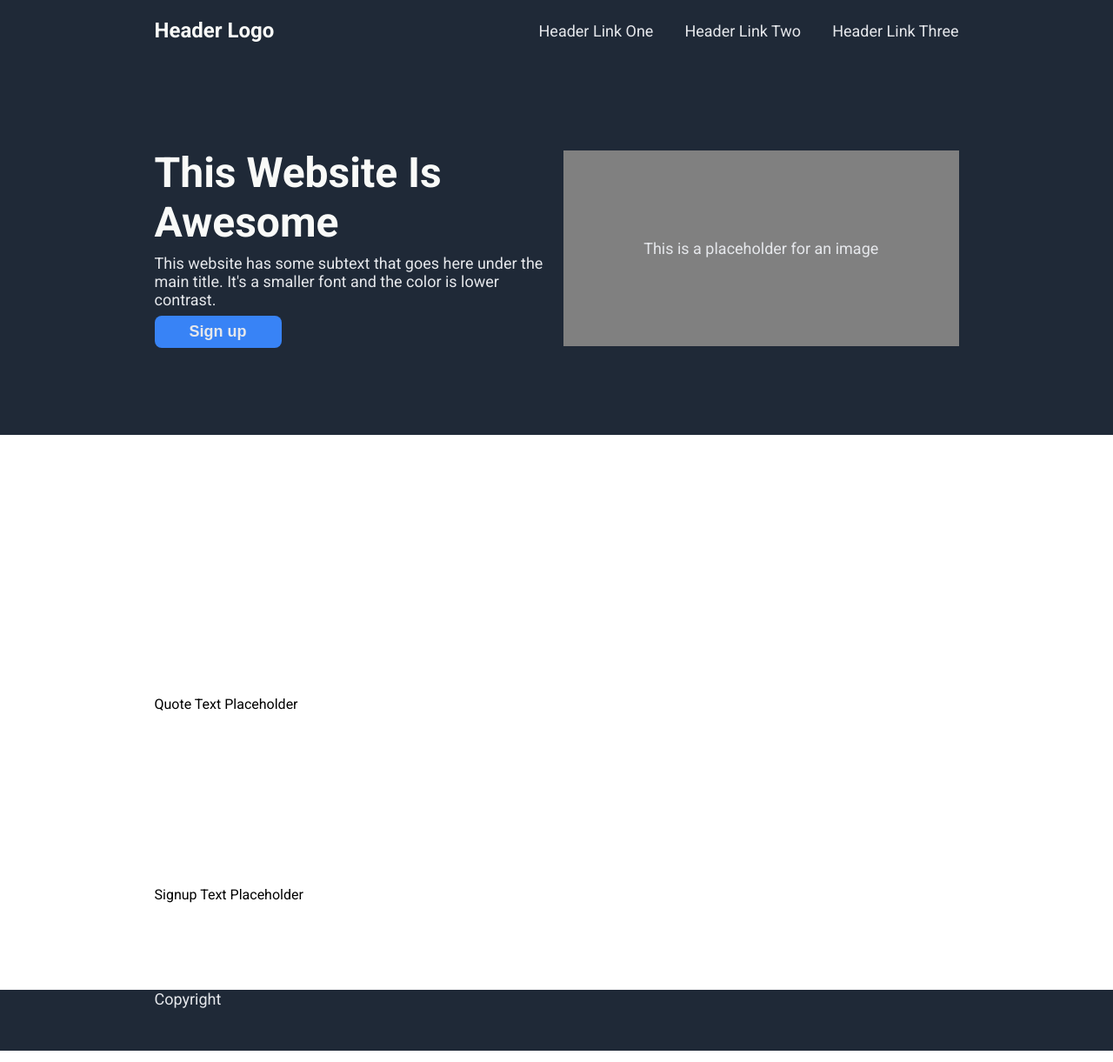
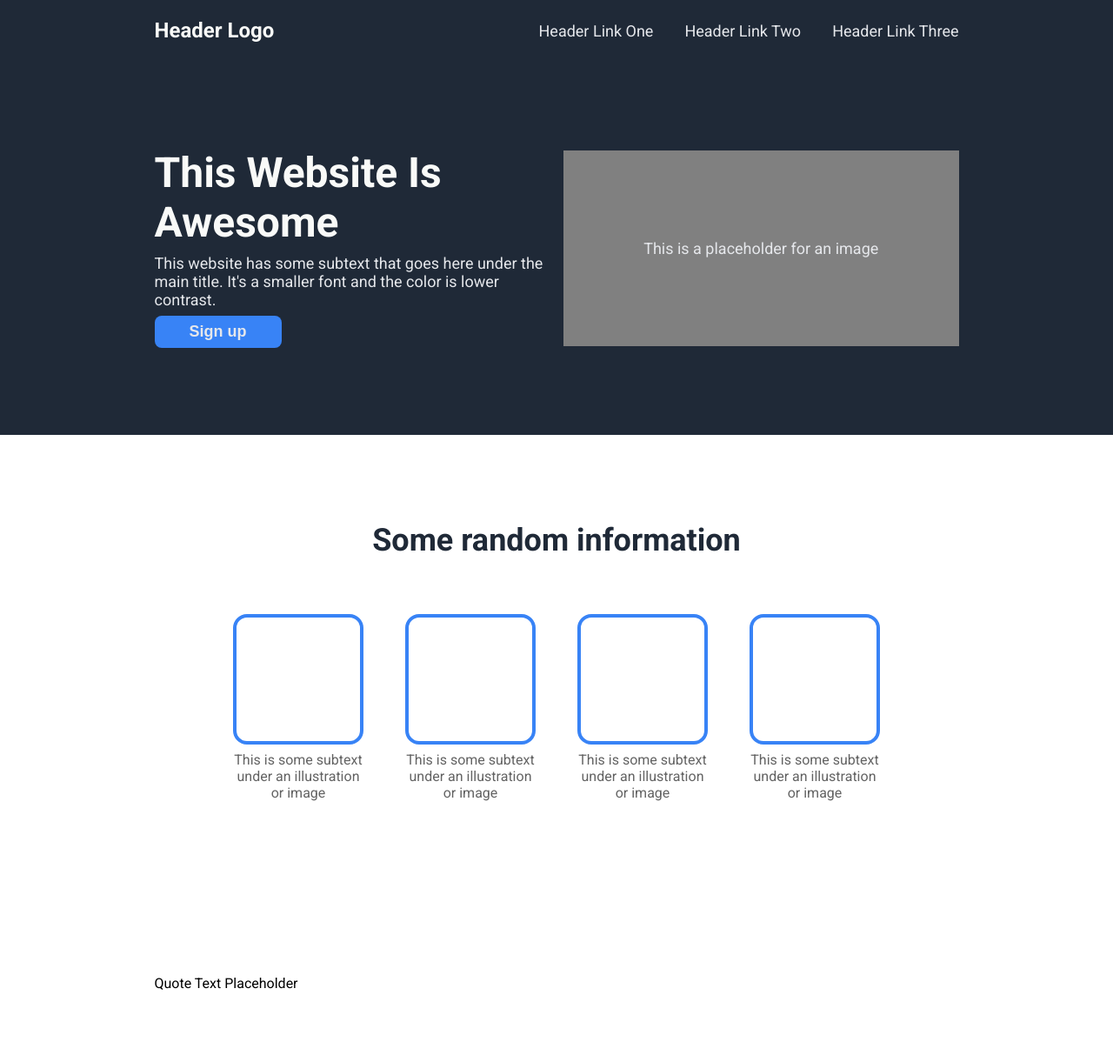
Before and after one commit to Christian-Tarello/landing-page, a plain HTML site: page landing-page.html in a window 1280 px wide. Shown: the top 1221 px of the page at 87% size. Drawn offline with Linux system fonts and the light colour scheme.

Commit message:
Fill the information section with content and format with CSS

```diff
--- a/landing-page.html
+++ b/landing-page.html
@@ -43,12 +43,25 @@
     </div>
 
     <div class="section">
-        <div class="content container">
-            <div class="cards-title">
-
-            </div>
-            <div class="cards-containers">
-
+        <div class="information container">
+            <div class="information-title">Some random information</div>
+            <div class="cards-container">
+                <div class="card">
+                    <div class="blue-image-placeholder"></div>
+                    <div class="card-content">This is some subtext under an illustration or image</div>
+                </div>
+                <div class="card">
+                    <div class="blue-image-placeholder"></div>
+                    <div class="card-content">This is some subtext under an illustration or image</div>
+                </div>
+                <div class="card">
+                    <div class="blue-image-placeholder"></div>
+                    <div class="card-content">This is some subtext under an illustration or image</div>
+                </div>
+                <div class="card">
+                    <div class="blue-image-placeholder"></div>
+                    <div class="card-content">This is some subtext under an illustration or image</div>
+                </div>
             </div>
         </div>
     </div>
--- a/style.css
+++ b/style.css
@@ -128,3 +128,39 @@ body {
     border-radius: 8px;
     font-weight: bold;
 }
+
+
+/* Information CSS */
+
+.information{
+    flex-direction: column;
+    align-items: center;
+    gap: 64px;
+}
+
+.information-title{
+    font-size: 36px;
+    font-weight: bolder;
+    color: #1F2937;
+}
+
+.cards-container{
+    display: flex;
+    gap: 48px;
+}
+
+.blue-image-placeholder{
+    width: 150px;
+    height: 150px;
+    border: 4px;
+    border-radius: 16px;
+    border-color: #3883F6;
+    border-style: solid;
+    margin-bottom: 8px;
+}
+
+.card-content{
+    text-align: center;
+    max-width: 150px;
+    color: rgb(99, 99, 99);
+}
```
